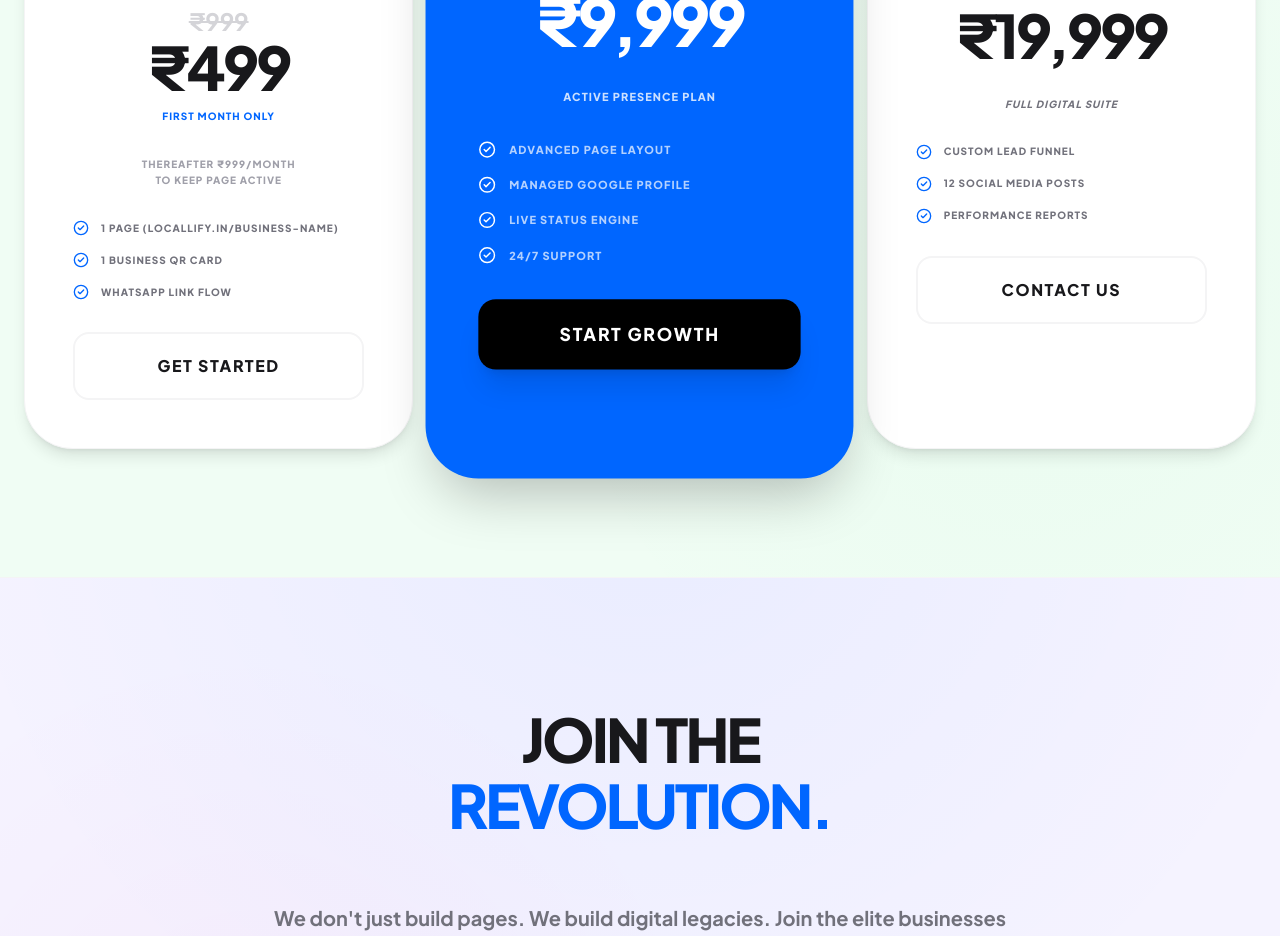
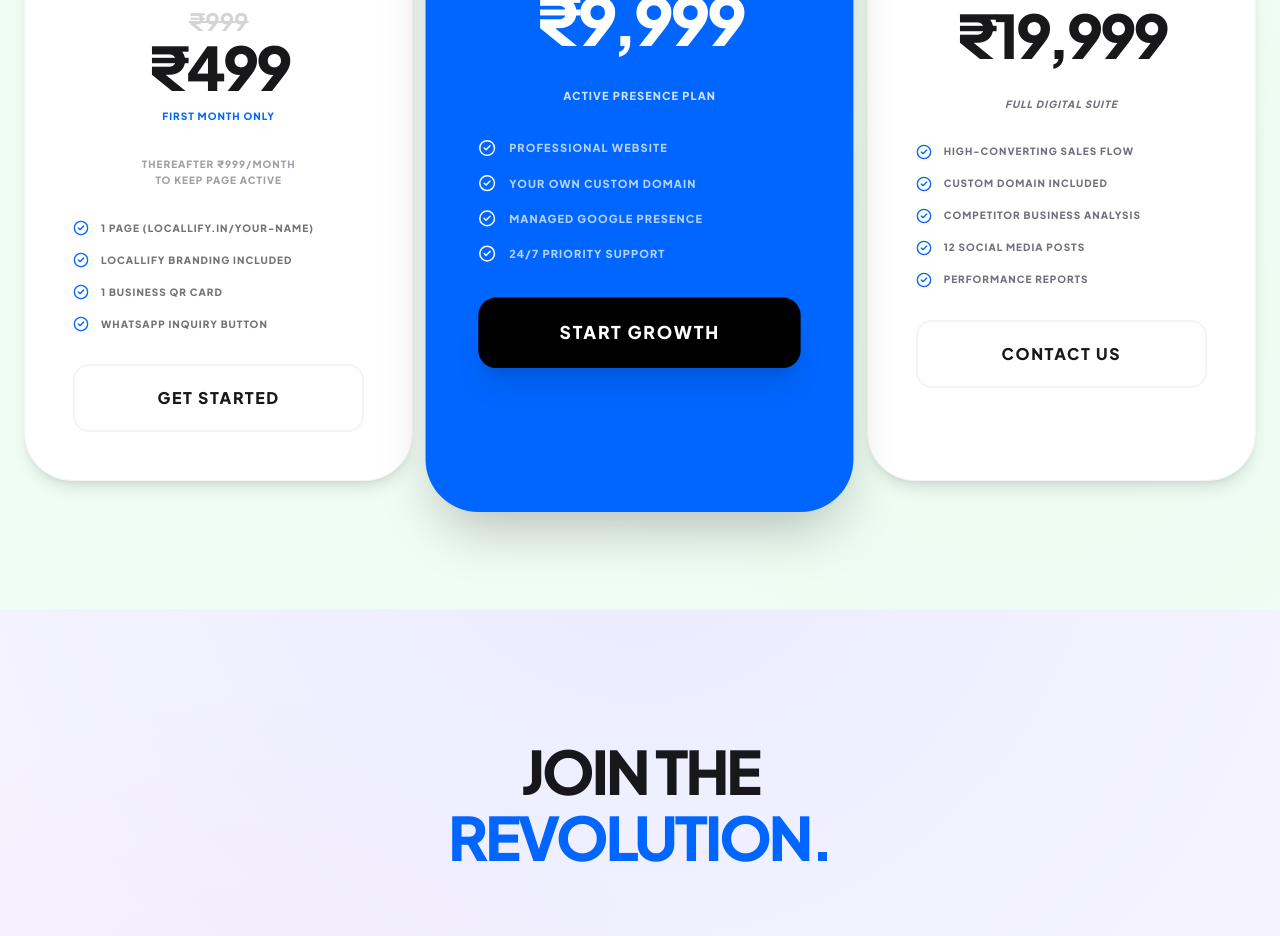
Before and after one commit to Habib7442/locallify, a Next.js app: page / in a window 1280 px wide. Shown: the part 2020-2956 px from the top of the page. Built offline with nearby package versions, Linux system fonts and the light colour scheme; no server answers.

Commit message:
updated pricing

```diff
--- a/app/page.tsx
+++ b/app/page.tsx
@@ -138,9 +138,10 @@ export default function HomePage() {
                 Thereafter ₹999/month <br /> to keep page active
               </p>
               <ul className="space-y-4 text-[10px] font-black uppercase tracking-widest text-zinc-500 text-left">
-                 <li className="flex items-center gap-3"><CheckCircle2 className="w-4 h-4 text-[#0066FF]" /> 1 Page (locallify.in/business-name)</li>
+                 <li className="flex items-center gap-3"><CheckCircle2 className="w-4 h-4 text-[#0066FF]" /> 1 Page (locallify.in/your-name)</li>
+                 <li className="flex items-center gap-3"><CheckCircle2 className="w-4 h-4 text-[#0066FF]" /> Locallify Branding Included</li>
                  <li className="flex items-center gap-3"><CheckCircle2 className="w-4 h-4 text-[#0066FF]" /> 1 Business QR Card</li>
-                 <li className="flex items-center gap-3"><CheckCircle2 className="w-4 h-4 text-[#0066FF]" /> WhatsApp Link Flow</li>
+                 <li className="flex items-center gap-3"><CheckCircle2 className="w-4 h-4 text-[#0066FF]" /> WhatsApp Inquiry Button</li>
               </ul>
               <a href="https://wa.me/919957882204?text=Hi%20Locallify!%20I'm%20interested%20in%20the%20Starter%20Plan%20(%E2%82%B9499%20first%20month).%20Please%20help%20me%20set%20up%20my%20One%20Page%20or%20Custom%20Website." target="_blank" className="block w-full py-5 rounded-2xl border-2 border-zinc-100 text-zinc-900 font-black uppercase tracking-widest hover:bg-zinc-50 transition-all">Get Started</a>
             </div>
@@ -155,10 +156,10 @@ export default function HomePage() {
               <div className="text-6xl font-black tracking-tighter">₹9,999</div>
               <p className="text-[10px] font-black uppercase tracking-widest text-white/80">Active Presence Plan</p>
               <ul className="space-y-4 text-[10px] font-black uppercase tracking-widest text-white/70 text-left">
-                 <li className="flex items-center gap-3"><CheckCircle2 className="w-4 h-4 text-white" /> Advanced Page Layout</li>
-                 <li className="flex items-center gap-3"><CheckCircle2 className="w-4 h-4 text-white" /> Managed Google Profile</li>
-                 <li className="flex items-center gap-3"><CheckCircle2 className="w-4 h-4 text-white" /> Live Status Engine</li>
-                 <li className="flex items-center gap-3"><CheckCircle2 className="w-4 h-4 text-white" /> 24/7 Support</li>
+                 <li className="flex items-center gap-3"><CheckCircle2 className="w-4 h-4 text-white" /> Professional Website</li>
+                 <li className="flex items-center gap-3"><CheckCircle2 className="w-4 h-4 text-white" /> Your Own Custom Domain</li>
+                 <li className="flex items-center gap-3"><CheckCircle2 className="w-4 h-4 text-white" /> Managed Google Presence</li>
+                 <li className="flex items-center gap-3"><CheckCircle2 className="w-4 h-4 text-white" /> 24/7 Priority Support</li>
               </ul>
               <a href="https://wa.me/919957882204?text=Hi%20Locallify!%20I'm%20interested%20in%20the%20Growth%20Plan%20(%E2%82%B99,999).%20Please%20help%20me%20set%20up%20my%20full%20digital%20presence." target="_blank" className="block w-full py-5 rounded-2xl bg-black text-white font-black uppercase tracking-widest hover:scale-105 transition-all shadow-xl">Start Growth</a>
             </div>
@@ -172,7 +173,9 @@ export default function HomePage() {
               <div className="text-6xl font-black text-zinc-900 tracking-tighter">₹19,999</div>
               <p className="text-[10px] font-black uppercase tracking-widest text-zinc-500 italic">Full Digital Suite</p>
               <ul className="space-y-4 text-[10px] font-black uppercase tracking-widest text-zinc-500 text-left">
-                 <li className="flex items-center gap-3"><CheckCircle2 className="w-4 h-4 text-[#0066FF]" /> Custom Lead Funnel</li>
+                 <li className="flex items-center gap-3"><CheckCircle2 className="w-4 h-4 text-[#0066FF]" /> High-Converting Sales Flow</li>
+                 <li className="flex items-center gap-3"><CheckCircle2 className="w-4 h-4 text-[#0066FF]" /> Custom Domain Included</li>
+                 <li className="flex items-center gap-3"><CheckCircle2 className="w-4 h-4 text-[#0066FF]" /> Competitor Business Analysis</li>
                  <li className="flex items-center gap-3"><CheckCircle2 className="w-4 h-4 text-[#0066FF]" /> 12 Social Media Posts</li>
                  <li className="flex items-center gap-3"><CheckCircle2 className="w-4 h-4 text-[#0066FF]" /> Performance Reports</li>
               </ul>
```
